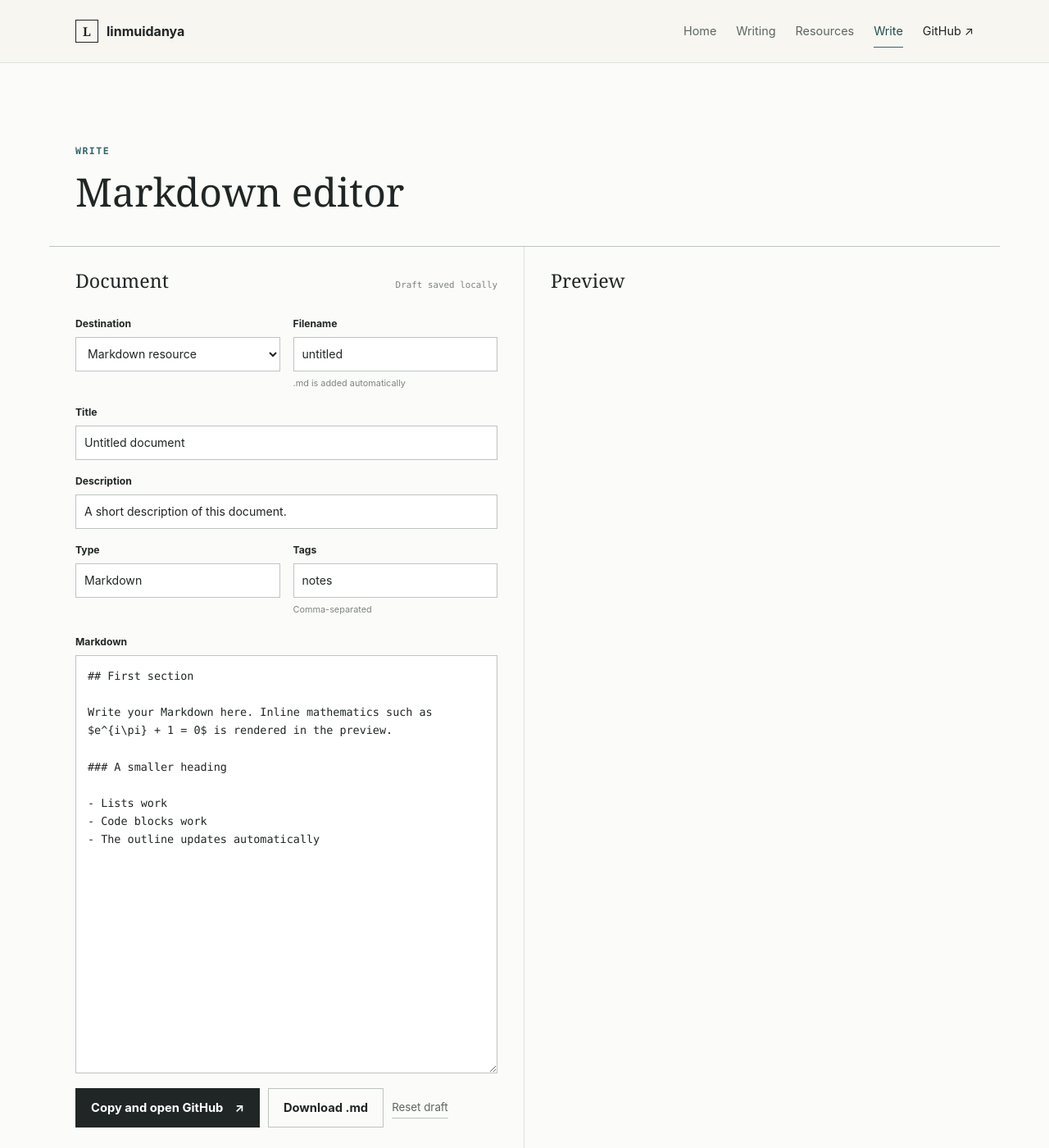
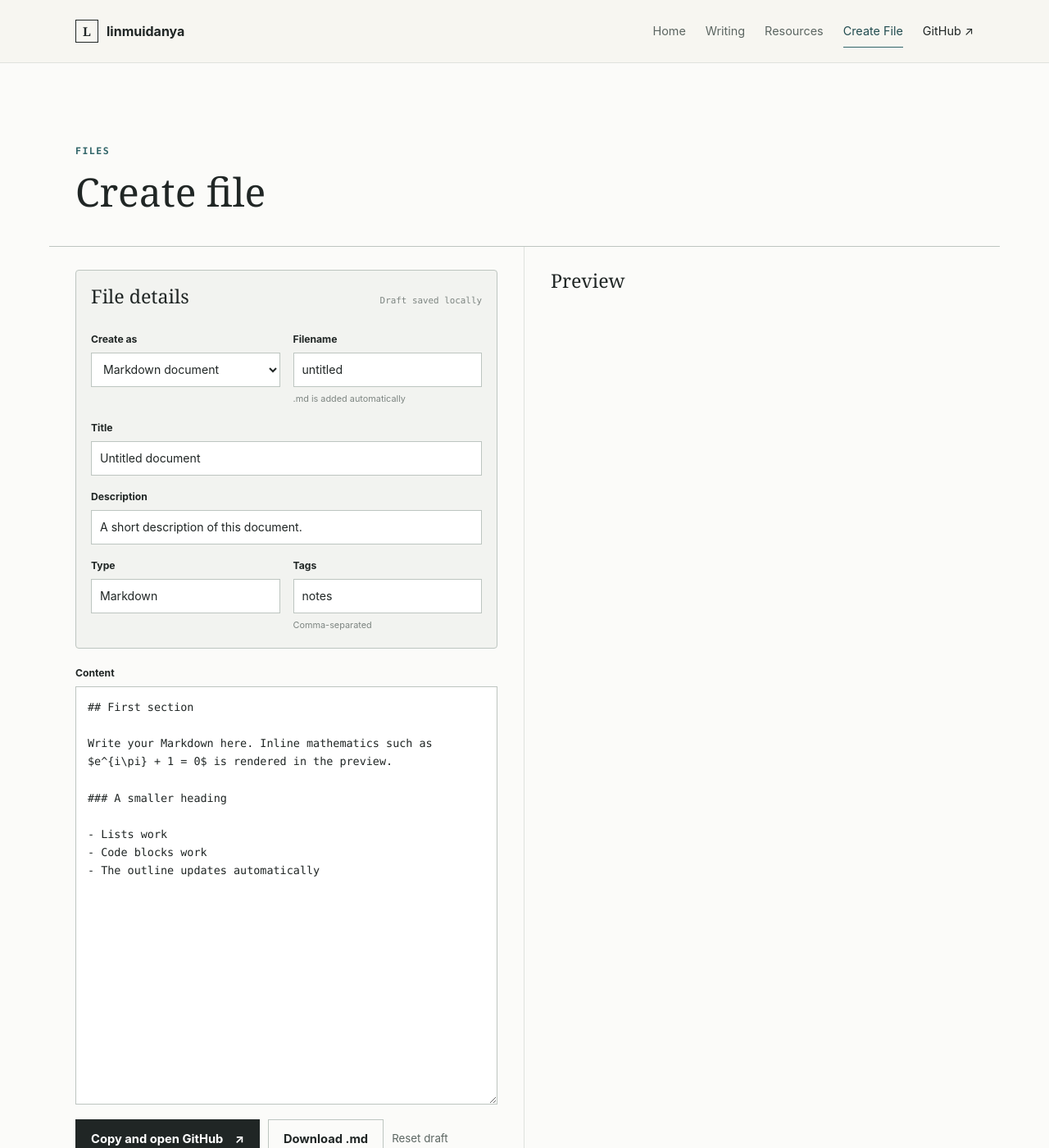
Before and after one commit to linmuidanya/linmuidanya.github.io, a Jekyll site: the page built from write/index.html, in a window 1280 px wide and 1400 px high. Shown: the whole window at 82% size. Built offline with Jekyll 4.4.1, drawn with Linux system fonts in a browser that asks for light colours; a script that is not in the unit is left out.

Commit message:
refactor: clarify file information controls

```diff
--- a/_layouts/default.html
+++ b/_layouts/default.html
@@ -28,7 +28,7 @@
         <a href="{{ '/' | relative_url }}"{% if page.url == '/' %} class="is-active"{% endif %}>Home</a>
         <a href="{{ '/notes/' | relative_url }}"{% if page.url contains '/notes' %} class="is-active"{% endif %}>Writing</a>
         <a href="{{ '/resources/' | relative_url }}"{% if page.url contains '/resources' %} class="is-active"{% endif %}>Resources</a>
-        <a href="{{ '/write/' | relative_url }}"{% if page.url contains '/write' %} class="is-active"{% endif %}>Write</a>
+        <a href="{{ '/write/' | relative_url }}"{% if page.url contains '/write' %} class="is-active"{% endif %}>Create File</a>
         <a href="https://github.com/{{ site.repository }}" target="_blank" rel="noreferrer">GitHub <span aria-hidden="true">↗</span></a>
       </nav>
     </div>
--- a/_layouts/post.html
+++ b/_layouts/post.html
@@ -18,7 +18,7 @@ layout: default
     <aside class="article-aside">
       <a class="back-link" href="{{ '/notes/' | relative_url }}"><span aria-hidden="true">←</span> All writing</a>
       <p class="aside-label">Source</p>
-      <a href="{{ '/write/' | relative_url }}?path={{ page.source_path | url_encode }}" data-editor-content="{{ page.editor_content }}">Edit here <span aria-hidden="true">→</span></a>
+      <a href="{{ '/write/' | relative_url }}?path={{ page.source_path | url_encode }}" data-editor-content="{{ page.editor_content }}">Edit information <span aria-hidden="true">→</span></a>
       <nav class="content-outline" data-outline data-outline-target="post-content" aria-label="On this page"></nav>
       {% if page.history.size > 0 %}
         <p class="aside-label">Revision history</p>
--- a/assets/css/style.css
+++ b/assets/css/style.css
@@ -136,7 +136,7 @@ code { color: var(--teal-dark); font: 0.9em var(--mono); }
 .article-header { max-width: 850px; padding-bottom: 54px; }
 .article h1 { font-size: 4.4rem; }
 .article-dek { max-width: 620px; margin: 28px 0 0; color: var(--ink-soft); font-size: 1.16rem; }
-.article-meta-strip { display: flex; align-items: center; flex-wrap: wrap; gap: 10px 18px; margin-top: 28px; border-top: 1px solid var(--line); border-bottom: 1px solid var(--line); padding: 13px 0; color: var(--ink-muted); font: 0.72rem var(--mono); }
+.article-meta-strip { display: flex; align-items: center; flex-wrap: wrap; gap: 10px 18px; margin-top: 28px; border: 1px solid var(--line); border-radius: 4px; background: var(--paper-deep); padding: 13px 15px; color: var(--ink-muted); font: 0.72rem var(--mono); }
 .article-meta-strip .tag-list { margin: 0; }
 .article-layout { display: grid; grid-template-columns: minmax(0, 700px) 180px; justify-content: space-between; gap: 60px; border-top: 1px solid var(--line); padding-top: 48px; }
 .prose { font-family: var(--serif); font-size: 1.13rem; line-height: 1.85; }
@@ -193,13 +193,16 @@ code { color: var(--teal-dark); font: 0.9em var(--mono); }
 .resource-header { padding-bottom: 42px; }
 .resource-header .back-link { margin-bottom: 42px; }
 .resource-header h1 { font-size: 3.4rem; }
-.resource-title-meta { display: grid; grid-template-columns: minmax(0, 1fr) 220px; gap: 60px; align-items: end; }
-.resource-title-meta > div > p:not(.eyebrow) { max-width: 620px; margin: 20px 0 0; color: var(--ink-soft); font-size: 1.04rem; }
-.resource-meta-panel { margin: 0; border-top: 1px solid var(--line-strong); }
+.resource-title-meta { display: grid; grid-template-columns: minmax(0, 1fr) 310px; gap: 60px; align-items: end; }
+.resource-meta-card { border: 1px solid var(--line-strong); border-radius: 4px; background: var(--paper-deep); padding: 16px; }
+.resource-description { margin: 0 0 14px; color: var(--ink-soft); font-size: 0.82rem; line-height: 1.5; }
+.resource-meta-panel { margin: 0; }
 .resource-meta-panel div { display: flex; justify-content: space-between; gap: 16px; border-bottom: 1px solid var(--line); padding: 9px 0; }
+.resource-meta-panel div:last-child { border-bottom: 0; }
 .resource-meta-panel dt { color: var(--ink-muted); font: 0.68rem var(--mono); text-transform: uppercase; }
 .resource-meta-panel dd { margin: 0; color: var(--ink); font-size: 0.78rem; }
-.resource-header .tag-list { margin-top: 22px; }
+.resource-meta-card .tag-list { margin-top: 14px; border-top: 1px solid var(--line); padding-top: 13px; }
+.resource-header .tag:hover { border-color: var(--teal); background: var(--paper-deep); color: var(--teal-dark); }
 .resource-actions { display: flex; align-items: center; flex-wrap: wrap; gap: 20px; margin-top: 28px; }
 .resource-content-layout { display: grid; grid-template-columns: minmax(0, 1fr) 190px; gap: 42px; align-items: start; border-top: 1px solid var(--line); padding-top: 38px; }
 .resource-main { min-width: 0; }
@@ -234,6 +237,7 @@ code { color: var(--teal-dark); font: 0.9em var(--mono); }
 .editor-fields, .editor-preview-panel { min-width: 0; padding-top: 28px; padding-bottom: 34px; }
 .editor-fields { border-right: 1px solid var(--line); padding-right: 32px; }
 .editor-preview-panel { padding-left: 32px; }
+.editor-meta-card { border: 1px solid var(--line-strong); border-radius: 4px; background: var(--paper-deep); padding: 18px; }
 .editor-form-heading, .editor-preview-heading { display: flex; min-height: 34px; align-items: baseline; justify-content: space-between; gap: 20px; margin-bottom: 22px; }
 .editor-form-heading h2, .editor-preview-heading h2 { margin: 0; font: 500 1.45rem/1.2 var(--serif); }
 .editor-form-heading span, .editor-preview-heading span { overflow: hidden; color: var(--ink-muted); font: 0.68rem var(--mono); text-overflow: ellipsis; white-space: nowrap; }
--- a/write/index.html
+++ b/write/index.html
@@ -1,31 +1,33 @@
 ---
 layout: default
-title: Write Markdown
-description: Write and preview a Markdown document before publishing it through GitHub.
+title: Create File
+description: Create or edit a Markdown file before publishing it through GitHub.
 permalink: /write/
 ---
 <section class="shell page-intro editor-intro">
-  <p class="eyebrow">Write</p>
-  <h1>Markdown editor</h1>
+  <p class="eyebrow">Files</p>
+  <h1>Create file</h1>
 </section>
 
 <section class="shell editor" data-editor data-repository="{{ site.repository }}">
   <form class="editor-fields" data-editor-form>
+    <div class="editor-meta-card">
       <div class="editor-form-heading">
-      <h2>Document</h2>
+        <h2>File details</h2>
         <span data-save-status>Draft saved locally</span>
       </div>
 
       <div class="editor-meta-grid">
-      <label><span>Destination</span><select name="destination"><option value="resources/markdown">Markdown resource</option><option value="resources/posts">Blog post</option><option value="resources/documents">Document metadata</option><option value="resources/images">Image metadata</option><option value="resources/source">Source metadata</option></select></label>
+        <label><span>Create as</span><select name="destination"><optgroup label="Create new"><option value="resources/markdown">Markdown document</option><option value="resources/posts">Blog post</option></optgroup><optgroup label="Describe an uploaded file"><option value="resources/documents">Existing PDF or document details</option><option value="resources/images">Existing image details</option><option value="resources/source">Existing source code details</option></optgroup></select></label>
         <label><span>Filename</span><input name="filename" type="text" value="untitled" spellcheck="false" required><small>.md is added automatically</small></label>
         <label class="editor-wide"><span>Title</span><input name="title" type="text" value="Untitled document" required></label>
         <label class="editor-wide"><span>Description</span><input name="description" type="text" value="A short description of this document."></label>
         <label><span>Type</span><input name="type" type="text" value="Markdown"></label>
         <label><span>Tags</span><input name="tags" type="text" value="notes" placeholder="math, lean, notes"><small>Comma-separated</small></label>
       </div>
+    </div>
 
-    <label class="editor-body-label"><span>Markdown</span><textarea name="body" data-editor-input spellcheck="true">## First section
+    <label class="editor-body-label"><span>Content</span><textarea name="body" data-editor-input spellcheck="true">## First section
 
 Write your Markdown here. Inline mathematics such as $e^{i\pi} + 1 = 0$ is rendered in the preview.
 
```
Also changed, not shown: _layouts/resource.html (+11 -9 lines), resources/README.md (+1 -1 lines), resources/index.md (+1 -1 lines). Lines whose indentation alone changed are shown as unchanged.
